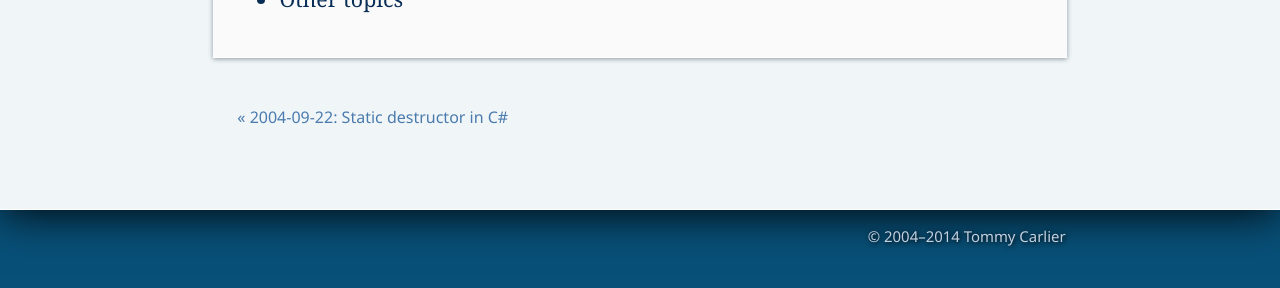
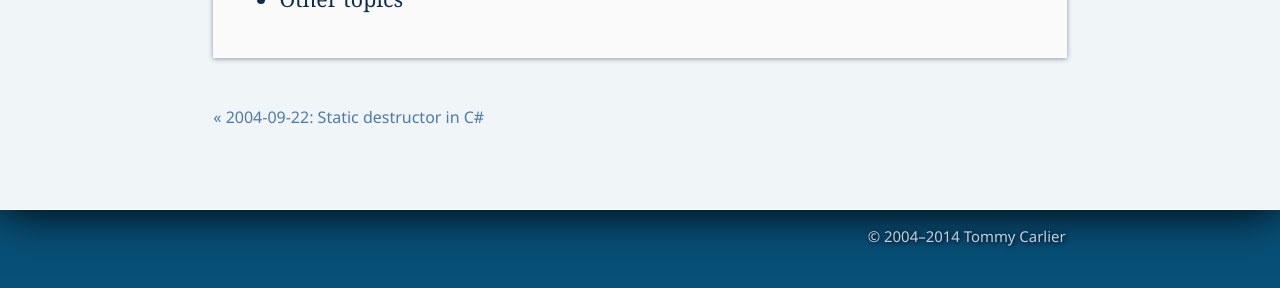
Before and after one commit to tommy-carlier/www.tcx.be, a Jekyll site: the page built from _posts/2004-08-25-just-started-blogging.html, in a window 1280 px wide. Shown: the part 440-728 px from the top of the page. Built offline with Jekyll 4.4.1, drawn with Linux system fonts in a browser that asks for light colours; comment, search, counter and statistics services are not loaded.

Commit message:
Tweaked layout of footer links

```diff
--- a/_layouts/post.html
+++ b/_layouts/post.html
@@ -10,6 +10,6 @@
   <main itemprop="articleBody">{{content}}</main>
 </article>
 <footer>
-  {% if page.next %}<a href="{{page.next.url}}" class="block">« {{page.next.date | date:"%F"}}: {{page.next.title}}</a>{% endif %}
-  {% if page.previous %}<a href="{{page.previous.url}}" class="block">» {{page.previous.date | date:"%F"}}: {{page.previous.title}}</a>{% endif %}
+  {% if page.next %}<div><a href="{{page.next.url}}">« {{page.next.date | date:"%F"}}: {{page.next.title}}</a></div>{% endif %}
+  {% if page.previous %}<div><a href="{{page.previous.url}}">» {{page.previous.date | date:"%F"}}: {{page.previous.title}}</a></div>{% endif %}
 </footer>
--- a/assets/site.sass
+++ b/assets/site.sass
@@ -101,9 +101,6 @@
 
 a
   text-decoration: none
-
-.block
-  display: block
 
 small
   font-size: 80%
```
